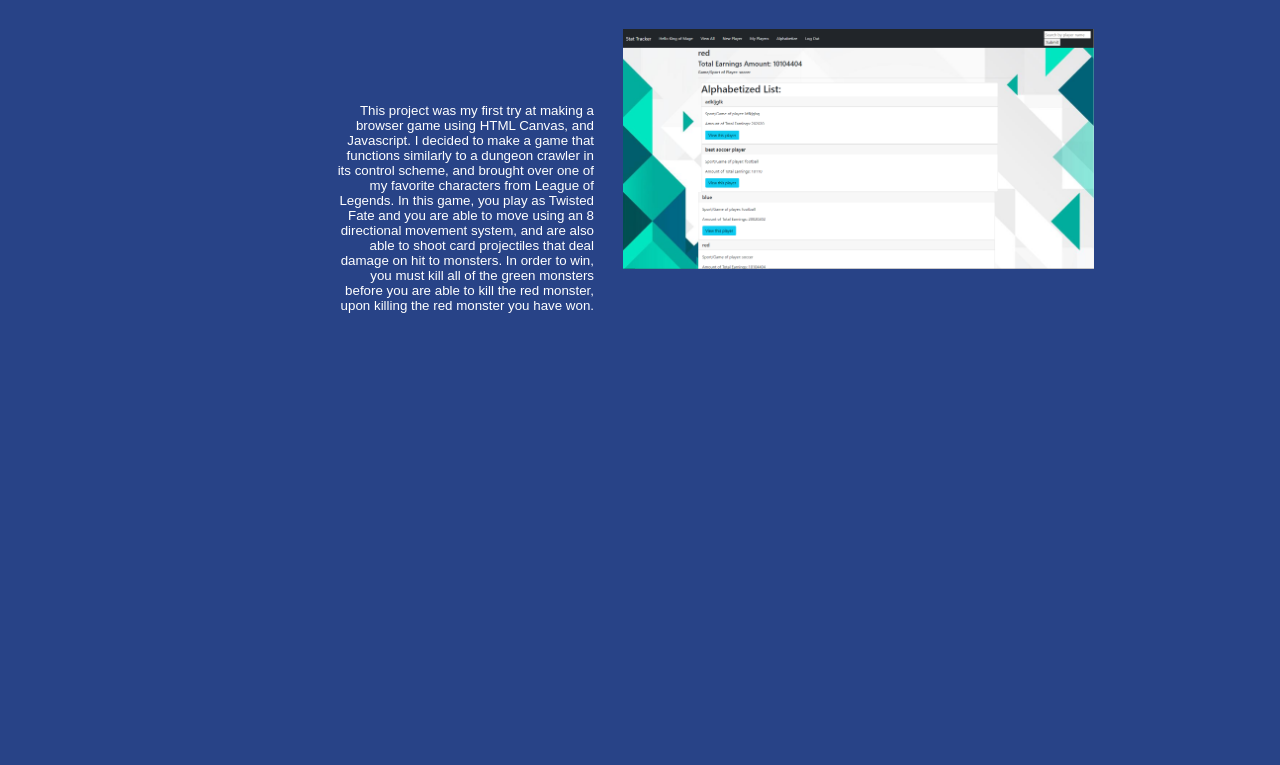
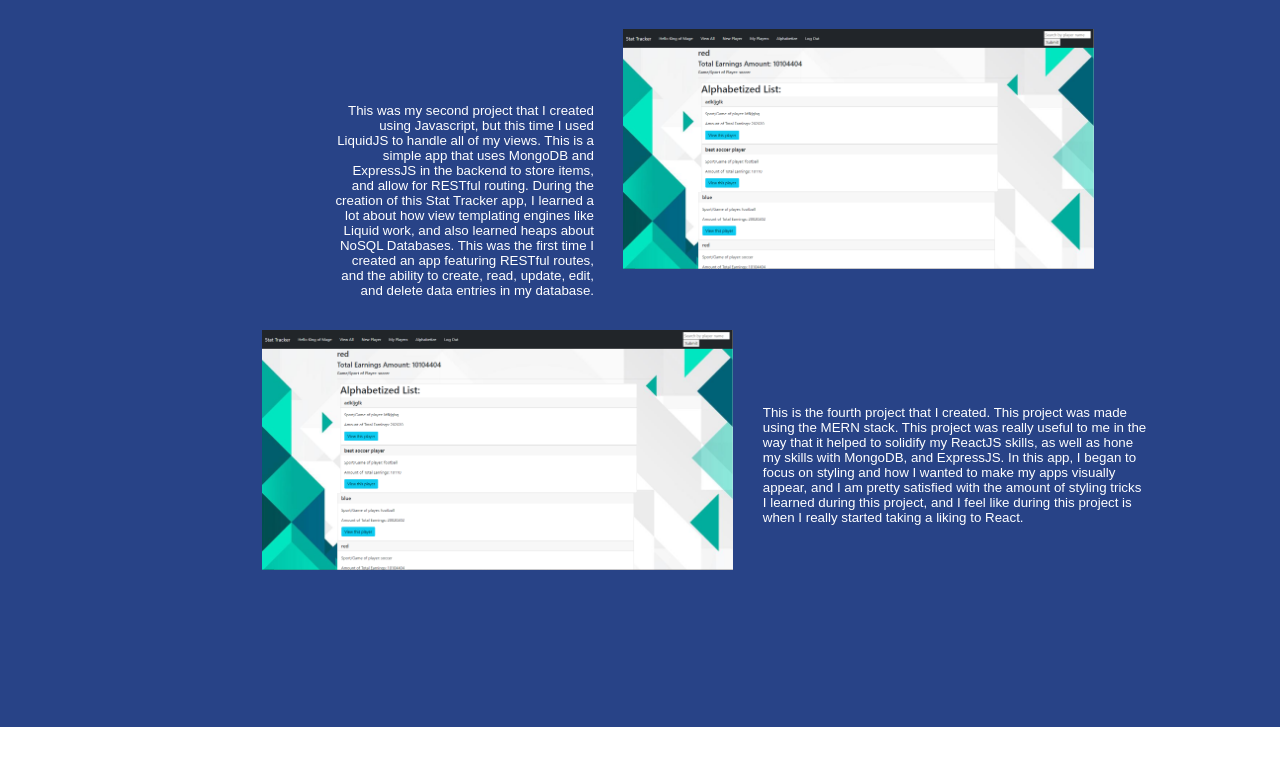
Before and after one commit to EvanChenoweth/portfolio, a plain HTML site: page index.html in a window 1280 px wide. Shown: the part 799-1564 px from the top of the page. After the commit the page ends 1526 px from the top, so only its background shows below. Drawn offline with Linux system fonts and the light colour scheme.

Commit message:
awaiting p4 image

```diff
--- a/index.html
+++ b/index.html
@@ -31,11 +31,12 @@
             </small>
         </div>
         <div class="project-right">
-            <small class="small-right">This project was my first try at making a browser game using HTML Canvas, and Javascript. I decided to make a game that functions similarly to a dungeon crawler in its control scheme, and brought over one of my favorite characters from League of Legends. In this game, you play as Twisted Fate and you are able to move using an 8 directional movement system, and are also able to shoot card projectiles that deal damage on hit to monsters. In order to win, you must kill all of the green monsters before you are able to kill the red monster, upon killing the red monster you have won.</small>
+            <small class="small-right">This was my second project that I created using Javascript, but this time I used LiquidJS to handle all of my views. This is a simple app that uses MongoDB and ExpressJS in the backend to store items, and allow for RESTful routing. During the creation of this Stat Tracker app, I learned a lot about how view templating engines like Liquid work, and also learned heaps about NoSQL Databases. This was the first time I created an app featuring RESTful routes, and the ability to create, read, update, edit, and delete data entries in my database.</small>
             <a href="https://stattracker.fly.dev/"><img class="img-right" src="StatTracker.PNG"></a>
         </div>
         <div class="project-left">
-
+            <a href="https://stattracker.fly.dev/"><img class="img-left" src="StatTracker.PNG"></a>
+            <small class="small-left">This is the fourth project that I created. This project was made using the MERN stack. This project was really useful to me in the way that it helped to solidify my ReactJS skills, as well as hone my skills with MongoDB, and ExpressJS. In this app, I began to focus on styling and how I wanted to make my apps visually appear, and I am pretty satisfied with the amount of styling tricks I learned during this project, and I feel like during this project is when I really started taking a liking to React.</small>
         </div>
     </div>
 </body>
--- a/style.css
+++ b/style.css
@@ -37,7 +37,7 @@ a {
 .project-showcase {
     padding-top: 2vh;
     background-color: rgb(40, 67, 135);
-    height: 180vh;
+    height: 140vh;
 }
 
 h1 {
```
